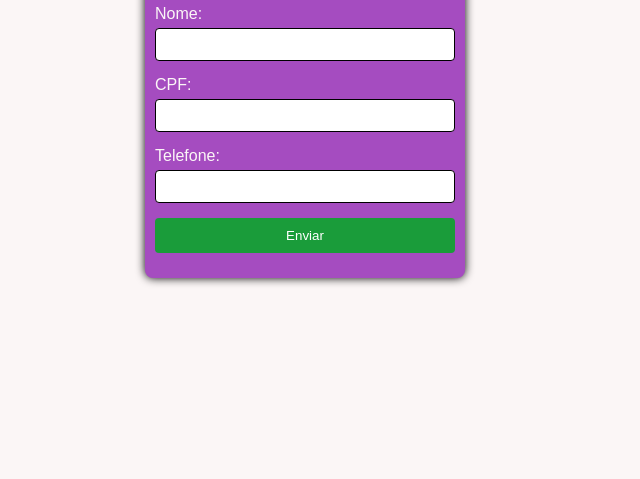
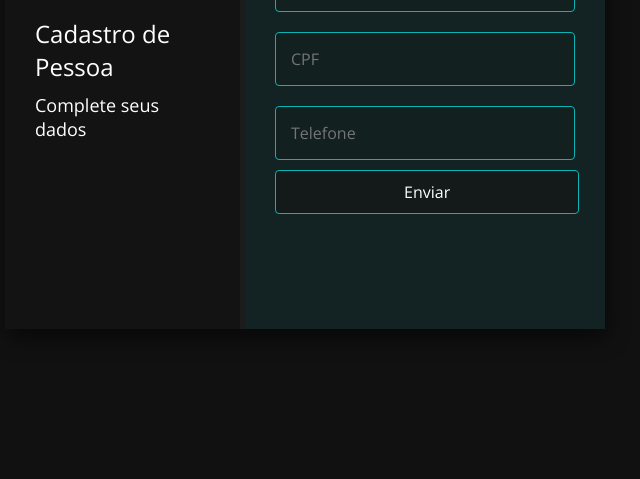
Before and after one commit to danilbalistero/trabalhoFullStack, a plain HTML site: page FrontEnd/index.html in a window 1280 px wide. Shown: the part 321-800 px from the top of the page, without its empty margins (335-975 px from the left). Drawn offline with nearby package versions, Linux system fonts and the light colour scheme.

Commit message:
Alterando estilo do HTML e CSS

```diff
--- a/FrontEnd/index.html
+++ b/FrontEnd/index.html
@@ -1,28 +1,43 @@
 <!DOCTYPE html>
 <html lang="en">
+
 <head>
     <meta charset="UTF-8">
     <meta name="viewport" content="width=device-width, initial-scale=1.0">
     <title>Formulario de Pessoa</title>
     <link rel="stylesheet" href="styles.css">
 </head>
+
 <body>
-    <div class="container">
-        <h1>Formulario de Pessoa</h1>
-        <form id="formPessoa">
-            <label for="nome">Nome:</label>
-            <input type="text" id="nome" name="nome" required>
-
-            <label for="cpf">CPF:</label>
-            <input type="text" id="cpf" name="cpf" required>
-
-            <label for="telefone">Telefone:</label>
-            <input type="text" id="telefone" name="telefone" required>
-
-            <button type="submit">Enviar</button>
+    <div class="signupSection">
+        <div class="info">
+            <h2>Cadastro de Pessoa</h2>
+            <p>Complete seus dados</p>
+        </div>
+        <form id="formPessoa" class="signupForm">
+            <h2>Preencha seus dados</h2>
+            <ul class="noBullet">
+                <li>
+                    <label for="nome"></label>
+                    <input type="text" id="nome" name="nome" class="inputFields" placeholder="Nome" required>
+                </li>
+                <li>
+                    <label for="cpf"></label>
+                    <input type="text" id="cpf" name="cpf" class="inputFields" placeholder="CPF" required>
+                </li>
+                <li>
+                    <label for="telefone"></label>
+                    <input type="text" id="telefone" name="telefone" class="inputFields" placeholder="Telefone"
+                        required>
+                </li>
+                <li id="center-btn">
+                    <input type="submit" id="join-btn" value="Enviar">
+                </li>
+            </ul>
+            <div id="message"></div>
         </form>
-        <div id="message"</div>
-
+    </div>
     <script src="script.js"></script>
 </body>
+
 </html>
--- a/FrontEnd/styles.css
+++ b/FrontEnd/styles.css
@@ -1,58 +1,113 @@
+@import url('https://fonts.googleapis.com/css?family=Open+Sans:300');
+
+* {
+    box-sizing: border-box;
+    font-family: 'Open Sans', sans-serif;
+}
+
 body {
-    font-family: Arial, sans-serif;
-    background-color: #fbf6f6;
+    margin: 0;
+    padding: 0;
+    overflow: hidden;
+    background: #111;
+    background-repeat: no-repeat;
+}
+
+.signupSection {
+
+    background-size: cover;
+    position: absolute;
+    top: 50%;
+    left: 50%;
+    transform: translate(-50%, -50%);
+    width: 600px;
+    height: 500px;
     display: flex;
+    color: white;
+    border-radius: 8px;
+    box-shadow: 3px 10px 20px rgba(0, 0, 0, 0.5);
+}
+
+.info {
+    width: 40%;
+    background: rgba(20, 20, 20, 0.8);
+    padding: 30px;
+    border-right: 5px solid rgba(30, 30, 30, 0.8);
+    display: flex;
+    flex-direction: column;
+    align-items: center;
     justify-content: center;
-    align-items: center;
-    height: 100vh;
+}
+
+.info h2 {
+    font-weight: 300;
     margin: 0;
 }
 
-.container {
-    border-radius: 8px;
-    box-shadow: 0 0 10px;
-    width: 300px;
-    padding: 10px;
-    background-color: rgb(165, 76, 192);
+.info p {
+    font-size: 18px;
+    margin: 10px 0 0;
 }
 
-h1 {
-    text-align: center;
-    margin-bottom: 20px;
-    color: #ffffff;
+.icon {
+    font-size: 5em;
+    color: rgba(10, 180, 180, 1);
 }
 
-form {
+.signupForm {
+    width: 60%;
+    padding: 30px;
+    background: rgba(20, 40, 40, 0.8);
     display: flex;
     flex-direction: column;
+    align-items: center;
 }
 
-label {
-    margin-bottom: 5px;
-    color: #fbf6f6;
+.signupForm h2 {
+    font-weight: 300;
+    margin-bottom: 20px;
 }
 
-input {
-    margin-bottom: 15px;
-    padding: 8px;
-    border: 1px solid;
+.inputFields {
+    margin: 10px 0;
+    font-size: 16px;
+    padding: 15px;
+    width: 100%;
+    border: 1px solid rgba(10, 180, 180, 1);
     border-radius: 4px;
+    background: rgba(20, 20, 20, 0.2);
+    color: white;
+    outline: none;
 }
 
-button {
-    padding: 10px;
-    background-color: rgb(26, 156, 58);
-    color: #ffffff;
-    border: none;
-    border-radius: 4px;
-    cursor: pointer;
+.inputFields:focus {
+    border-color: #4a90e2;
+    box-shadow: 0 0 5px rgba(74, 144, 226, 0.2);
 }
 
-button:hover {
-    background-color: rgb(106, 219, 123);
+.noBullet {
+    list-style-type: none;
+    padding: 0;
+    width: 100%;
+}
+
+#join-btn {
+    border: 1px solid rgba(10, 180, 180, 1);
+    background: rgba(20, 20, 20, 0.6);
+    font-size: 16px;
+    color: white;
+    padding: 10px 128px;
+    cursor: pointer;
+    border-radius: 4px;
+    transition: 0.3s;
+}
+
+#join-btn:hover {
+    background: rgba(20, 20, 20, 0.8);
 }
 
 #message {
-    margin-top: 15px;
+    margin-top: 20px;
     text-align: center;
+    color: white;
 }
```
